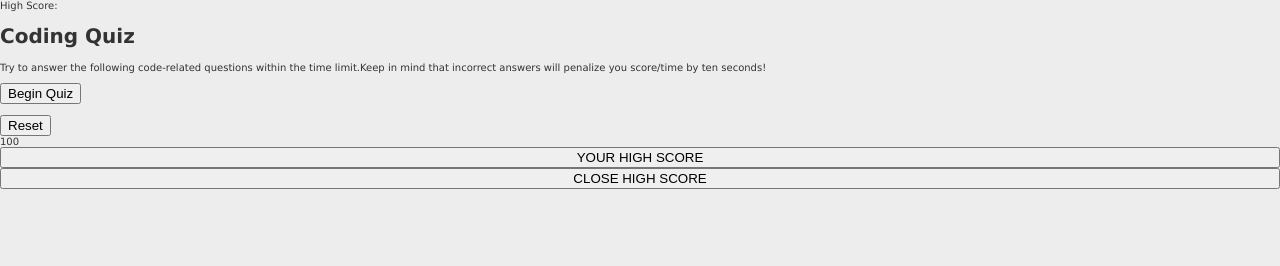
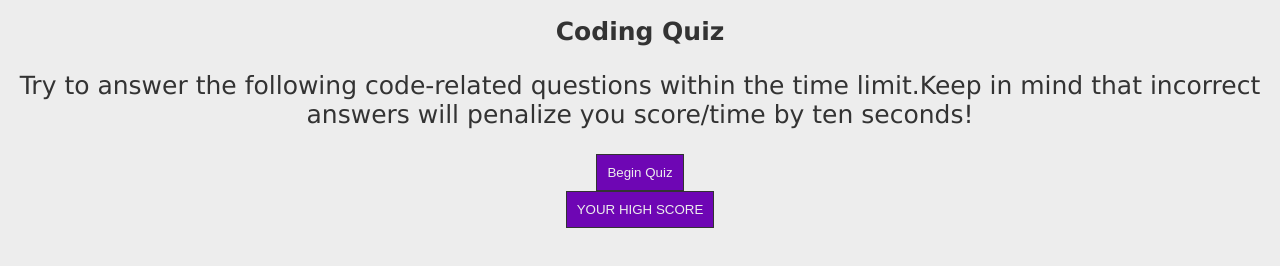
Before and after one commit to Bragren/bootcamp-quiz, a plain HTML site: page index.html in a window 1280 px wide. Drawn offline with Linux system fonts and the light colour scheme.

Commit message:
added styles to style sheet

```diff
--- a/assets/css/style.css
+++ b/assets/css/style.css
@@ -19,9 +19,52 @@ body {
     min-height: 100vh;
     flex-direction: column;
     font-family: Verdana, Geneva, Tahoma, sans-serif;
+    text-align: center;
 }
 
-.container {
+body div div p {
+    font-size: 25px;
+}
+
+body div div h1 {
+    font-size: 25px;
+}
+
+.quiz-prompts {
+    text-align: center;
+}
+
+#timer {
+    position: fixed;
+    padding: 15px;
+    top: 0;
+    right: 0;
+    font-size: 20px;
+}
+
+#score {
+    position: fixed;
+    padding: 15px;
+    top: 0;
+    left: 0;
+    font-size: 20px;
+}
+
+.quiz-content {
     width: auto;
     margin: 0 auto;
+    justify-content: center;
 }
+
+.btn {
+    padding: 10px;
+    margin: 0 auto;
+    background-color: var(--secondary);
+    color: #ededed;
+    border: 1px solid var(--grey);
+
+}
+
+.invs {
+    display: none;
+}
--- a/index.html
+++ b/index.html
@@ -27,13 +27,13 @@
             <h3 id="question-name"></h3>
             <div id="choices"> </div>
         </div>
-        <button id="reset" class="invs" onclick="window.location.reload()">Reset</button>
+        <button id="reset" class="invs btn" onclick="window.location.reload()">Reset</button>
         <!-- Timer -->
-        <div class="invs" id="Timer">100</div>
+        <div class="invs" id="timer">100</div>
     </div>
 
-    <button id="high-score">YOUR HIGH SCORE</button>
-    <button class="invs" id="score-hidden">CLOSE HIGH SCORE</button>
+    <button id="high-score" class="btn">YOUR HIGH SCORE</button>
+    <button class="invs btn" id="score-hidden">CLOSE HIGH SCORE</button>
     <div id="score" class="invs"></div>
 
     <script src="./assets/js/script.js"></script>
```
